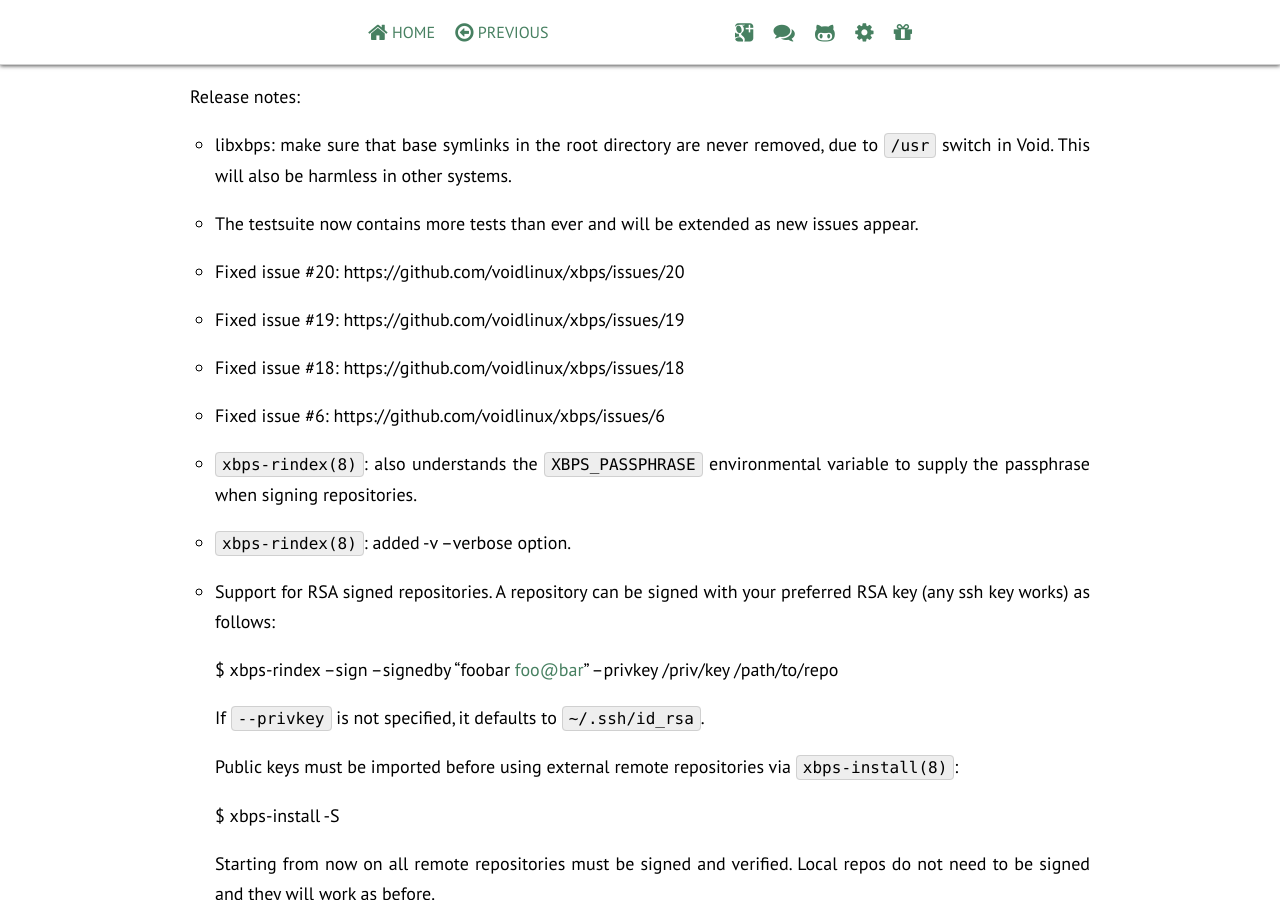
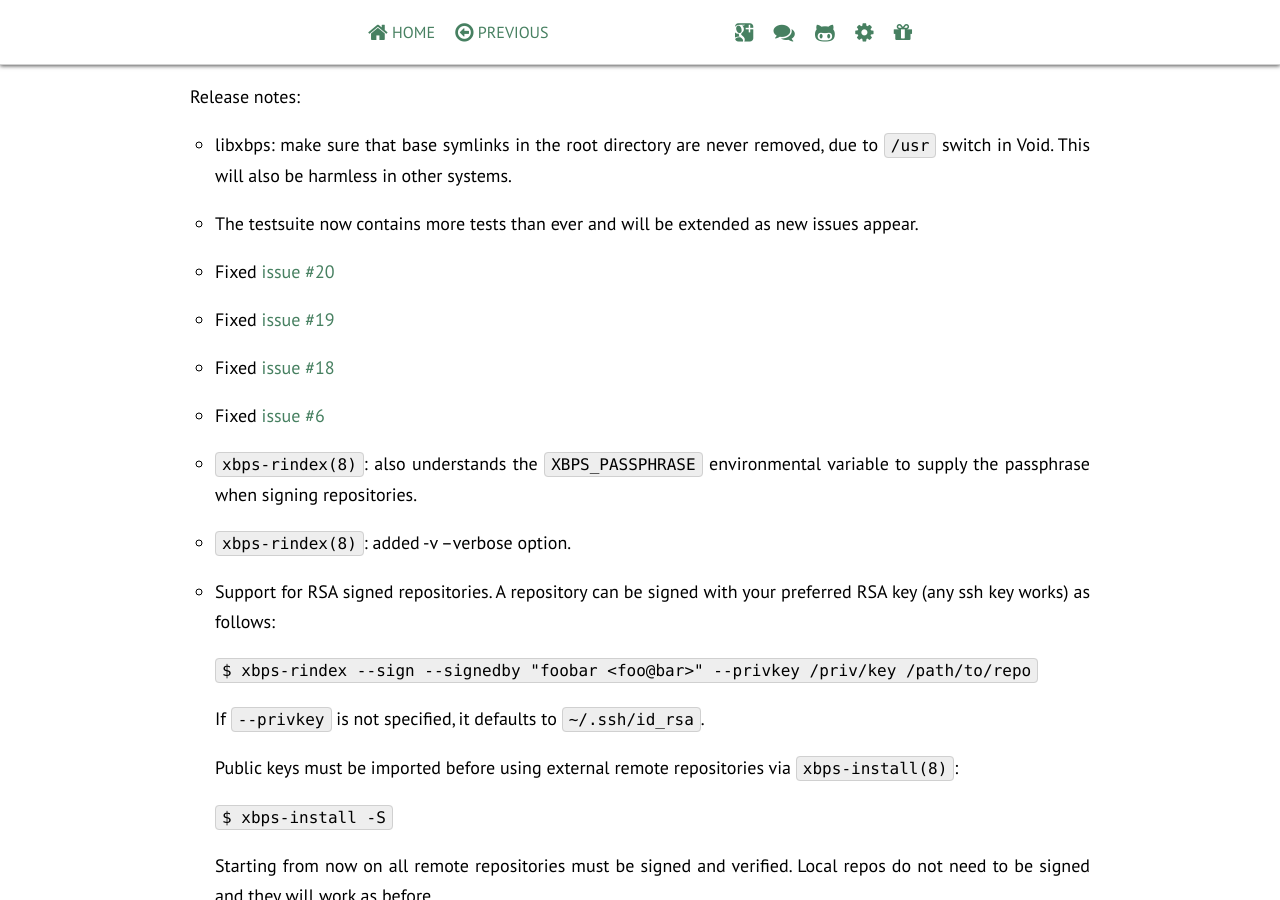
Before and after one commit to void-linux/void-linux.github.io, a Jekyll site: the page built from _posts/2013-11-29-xbps-0.27.markdown, in a window 1280 px wide and 900 px high, scrolled down 1340 px. Built offline with Jekyll 4.4.1, drawn with Linux system fonts in a browser that asks for light colours; Markdown is read by kramdown in place of the engine named in the settings.

Commit message:
2013-11-29-xbps-0.27.markdown: misc tweaks.

```diff
--- a/_posts/2013-11-29-xbps-0.27.markdown
+++ b/_posts/2013-11-29-xbps-0.27.markdown
@@ -49,13 +49,13 @@
  - The testsuite now contains more tests than ever and will be extended as new
    issues appear.
 
- - Fixed issue #20: https://github.com/voidlinux/xbps/issues/20
+ - Fixed [issue #20](https://github.com/voidlinux/xbps/issues/20)
 
- - Fixed issue #19: https://github.com/voidlinux/xbps/issues/19
+ - Fixed [issue #19](https://github.com/voidlinux/xbps/issues/19)
 
- - Fixed issue #18: https://github.com/voidlinux/xbps/issues/18
+ - Fixed [issue #18](https://github.com/voidlinux/xbps/issues/18)
 
- - Fixed issue #6: https://github.com/voidlinux/xbps/issues/6
+ - Fixed [issue #6](https://github.com/voidlinux/xbps/issues/6)
 
  - `xbps-rindex(8)`: also understands the `XBPS_PASSPHRASE` environmental variable to
    supply the passphrase when signing repositories.
@@ -65,13 +65,13 @@
  - Support for RSA signed repositories. A repository can be signed with your
    preferred RSA key (any ssh key works) as follows:
 
-    $ xbps-rindex --sign --signedby "foobar <foo@bar>" --privkey /priv/key /path/to/repo
+      `$ xbps-rindex --sign --signedby "foobar <foo@bar>" --privkey /priv/key /path/to/repo`
 
    If `--privkey` is not specified, it defaults to `~/.ssh/id_rsa`.
 
    Public keys must be imported before using external remote repositories via `xbps-install(8)`:
 
-    $ xbps-install -S
+      `$ xbps-install -S`
 
    Starting from now on all remote repositories must be signed and verified.
    Local repos do not need to be signed and they will work as before.
```
